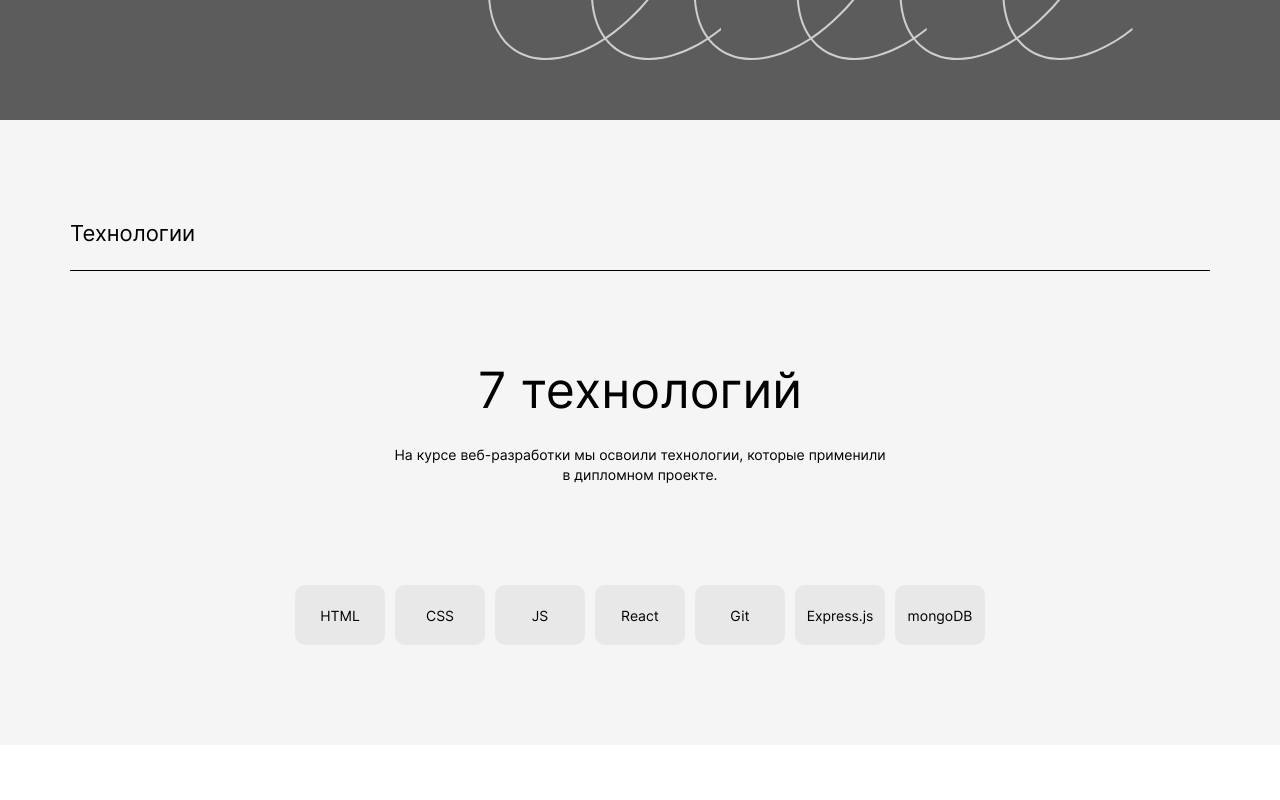
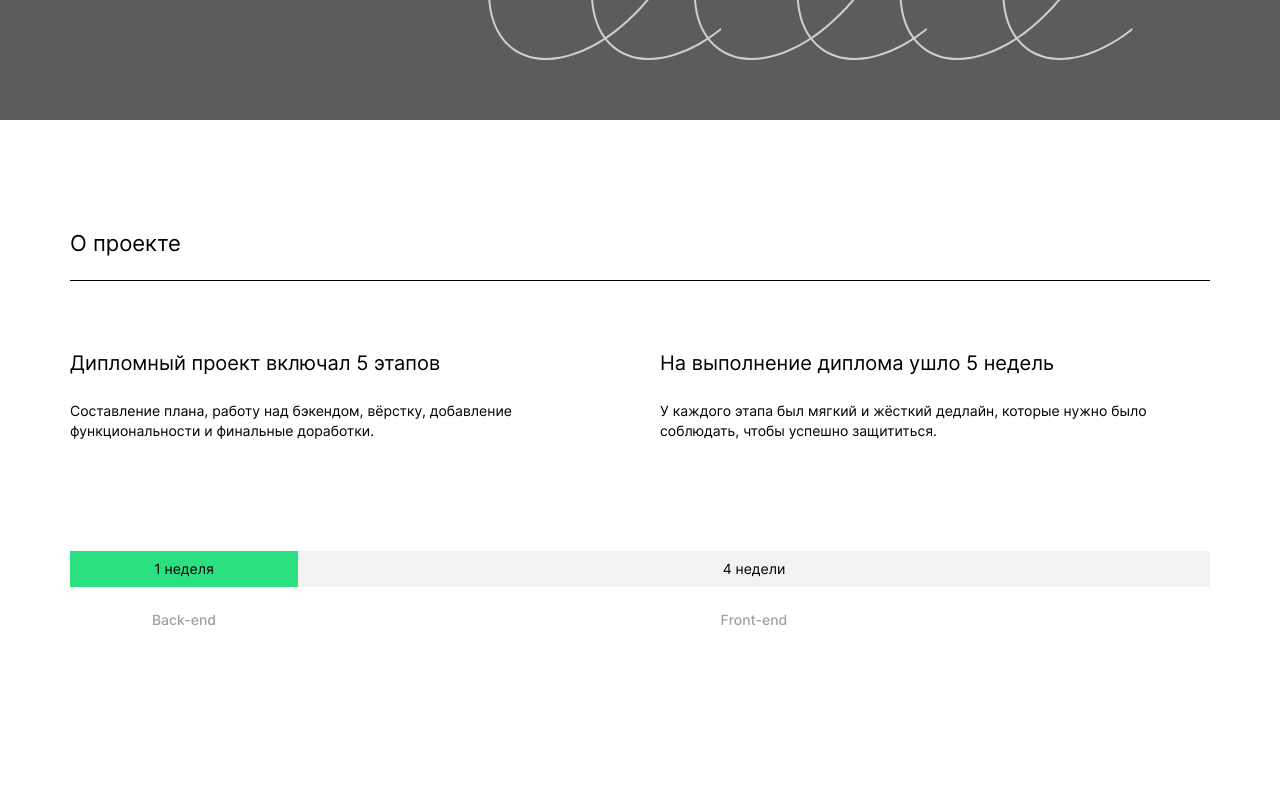
Before and after one commit to MalyshV/movies-explorer-frontend, a React (Create React App) app: page / in a window 1280 px wide. Shown: the part 440-1240 px from the top of the page. Built offline with nearby package versions, Linux system fonts and the light colour scheme.

Commit message:
feat: add AboutProject component

```diff
--- a/src/components/AboutProject/AboutProject.css
+++ b/src/components/AboutProject/AboutProject.css
@@ -0,0 +1,110 @@
+.project {
+  margin: 0;
+  padding: 110px 0 110px;
+  min-height: 608px;
+  background-color: #fff;
+  display: flex;
+  justify-content: center;
+  margin: 0 auto;
+  font-family: Inter;
+  font-style: normal;
+  font-weight: normal;
+}
+
+.project__content {
+  max-width: 1140px;
+  width: 100%;
+}
+
+.project__title {
+  margin: 0;
+  padding: 0;
+  font: inherit;
+  font-size: 22px;
+  line-height: 27px;
+  border-bottom: 1px solid #000;
+  padding-bottom: 23px;
+}
+
+.project__info {
+
+}
+
+.project__columns {
+  list-style: none;
+  margin: 0;
+  padding: 0;
+  display: flex;
+  justify-content: space-between;
+}
+
+.project__column {
+  max-width: 550px;
+  width: 100%;
+}
+
+.project__subtitle {
+  margin: 70px 0 26px;
+  padding: 0;
+  font: inherit;
+  font-size: 20px;
+  line-height: 24px;
+}
+
+.project__text {
+  margin: 0;
+  padding: 0;
+  font: inherit;
+  font-size: 14px;
+  line-height: 20px;
+}
+
+.project__items {
+  list-style: none;
+  margin: 110px 0 0;
+  padding: 0;
+  max-width: 1140px;
+  width: 100%;
+  min-height: 86px;
+  display: flex;
+  flex-direction: column;
+  justify-content: space-between;
+}
+
+.project__item {
+  display: flex;
+  min-height: 36px;
+  background-color: #F2F2F2;
+}
+
+.project__item:nth-of-type(2) {
+  background-color: #fff;
+}
+
+.project__text_type_grey {
+  font-weight: 500;
+  font-size: 14px;
+  line-height: 17px;
+  color: #A0A0A0;
+  display: flex;
+  justify-content: center;
+  align-items: center;
+}
+
+.project__text_size_small {
+  width: 228px;
+  display: flex;
+  justify-content: center;
+  align-items: center;
+}
+
+.project__text_color_green {
+  background-color: #2BE080;
+}
+
+.project__text_size_large {
+  width: 912px;
+  display: flex;
+  justify-content: center;
+  align-items: center;
+}
--- a/src/components/AboutProject/AboutProject.js
+++ b/src/components/AboutProject/AboutProject.js
@@ -0,0 +1,35 @@
+import React from 'react';
+
+const AboutProject = () => {
+  return (
+    <section className="project">
+      <div className="project__content">
+        <h3 className="project__title">О проекте</h3>
+        <article className="project__info">
+          <ul className="project__columns">
+            <li className="project__column">
+              <h4 className="project__subtitle">Дипломный проект включал 5 этапов</h4>
+              <p className="project__text">Составление плана, работу над бэкендом, вёрстку, добавление функциональности и финальные доработки.</p>
+            </li>
+            <li className="project__column">
+              <h4 className="project__subtitle">На выполнение диплома ушло 5 недель</h4>
+              <p className="project__text">У каждого этапа был мягкий и жёсткий дедлайн, которые нужно было соблюдать, чтобы успешно защититься.</p>
+            </li>
+          </ul>
+        </article>
+        <ul className="project__items">
+          <li className="project__item project__item_type_small">
+            <p className="project__text project__text_color_green project__text_size_small">1 неделя</p>
+            <p className="project__text project__text_size_large">4 недели</p>
+          </li>
+          <li className="project__item">
+            <p className="project__text project__text_size_small project__text_type_grey">Back-end</p>
+            <p className="project__text project__text_type_grey project__text_size_large">Front-end</p>
+          </li>
+        </ul>
+      </div>
+    </section>
+  )
+};
+
+export default AboutProject;
--- a/src/components/App/App.js
+++ b/src/components/App/App.js
@@ -3,6 +3,7 @@ import { Route } from 'react-router-dom';
 import PageNotFound from '../PageNotFound/PageNotFound';
 import Footer from '../Footer/Footer';
 import Promo from '../Promo/Promo';
+import AboutProject from '../AboutProject/AboutProject';
 
 import Techs from '../Techs/Techs';
 
@@ -10,6 +11,7 @@ const App = () => {
   return (
     <>
       <Promo />
+      <AboutProject />
       <Techs />
       <PageNotFound />
       <Footer />
--- a/src/index.css
+++ b/src/index.css
@@ -11,3 +11,5 @@
 @import url(./components/Techs/Techs.css);
 
 @import url(./components/Promo/Promo.css);
+
+@import url(./components/AboutProject/AboutProject.css);
```
